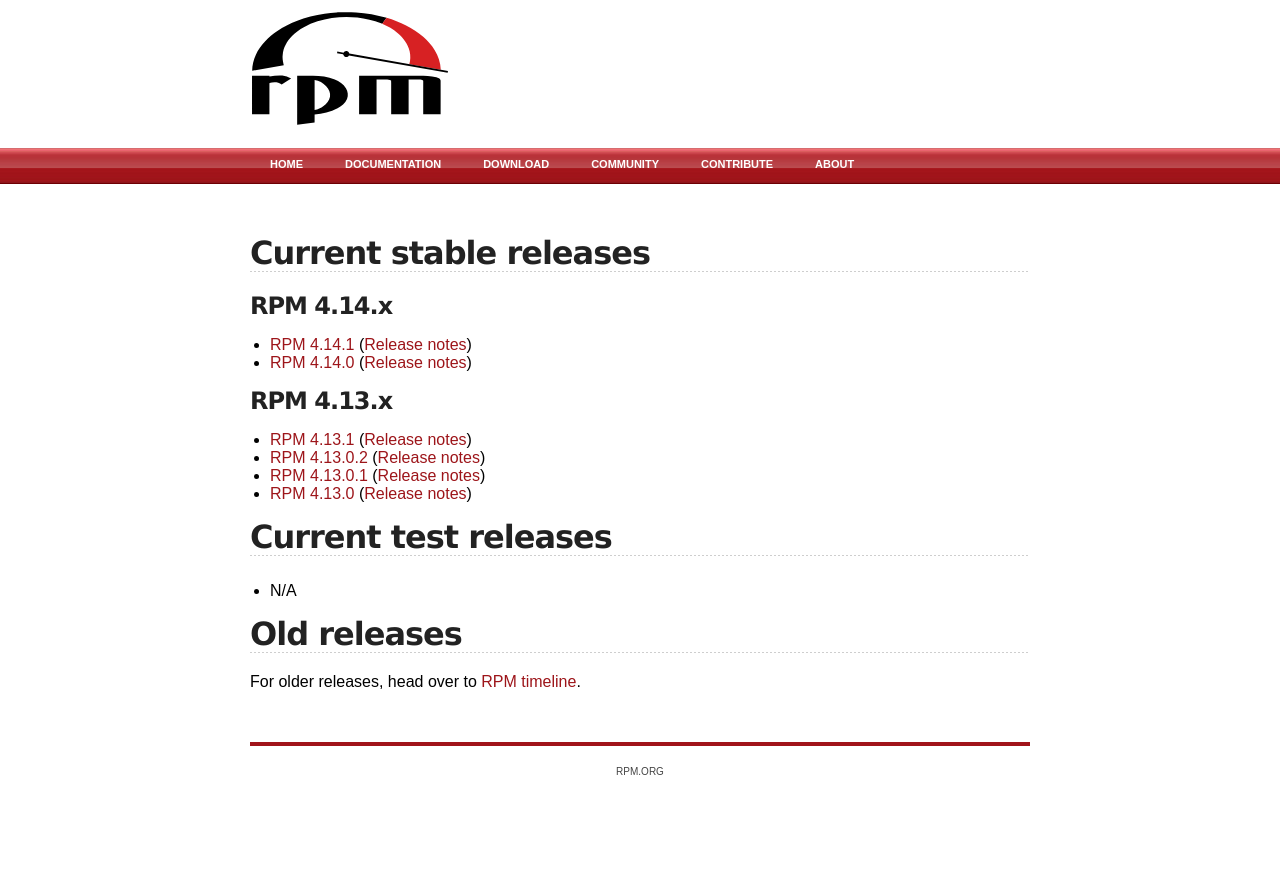
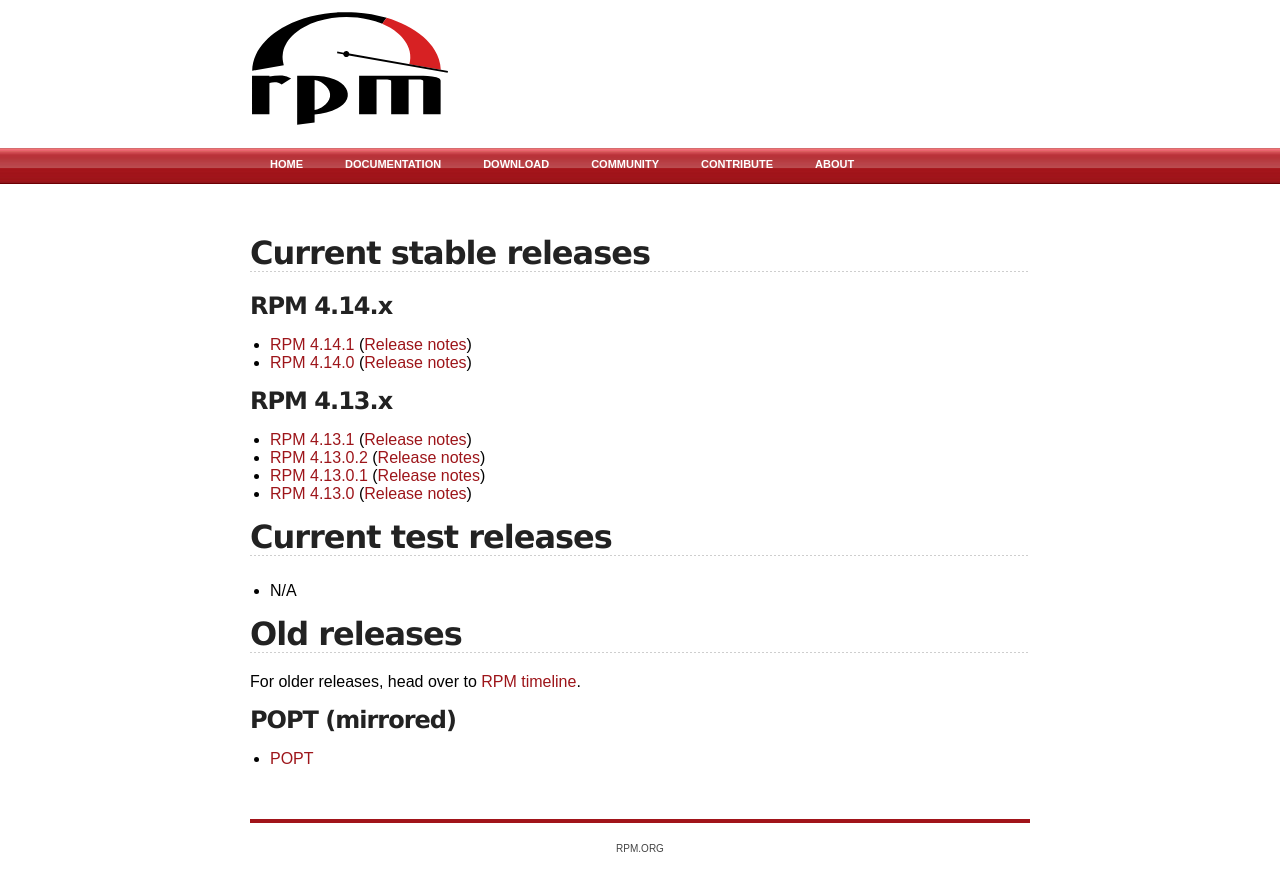
Before and after one commit to rpm-software-management/rpm-web, a Jekyll site: the page built from download.md, in a window 1280 px wide. Shown: the top 891 px of the page. Built offline with Jekyll 4.4.1, drawn with Linux system fonts in a browser that asks for light colours.

Commit message:
Add a popt mirror link to download section

```diff
--- a/download.md
+++ b/download.md
@@ -24,3 +24,7 @@ title: rpm.org - Download
 ## Old releases
 
 For older releases, head over to [RPM timeline](timeline.html).
+
+### POPT (mirrored)
+
+* [POPT](http://ftp.rpm.org/mirror/popt/)
```
